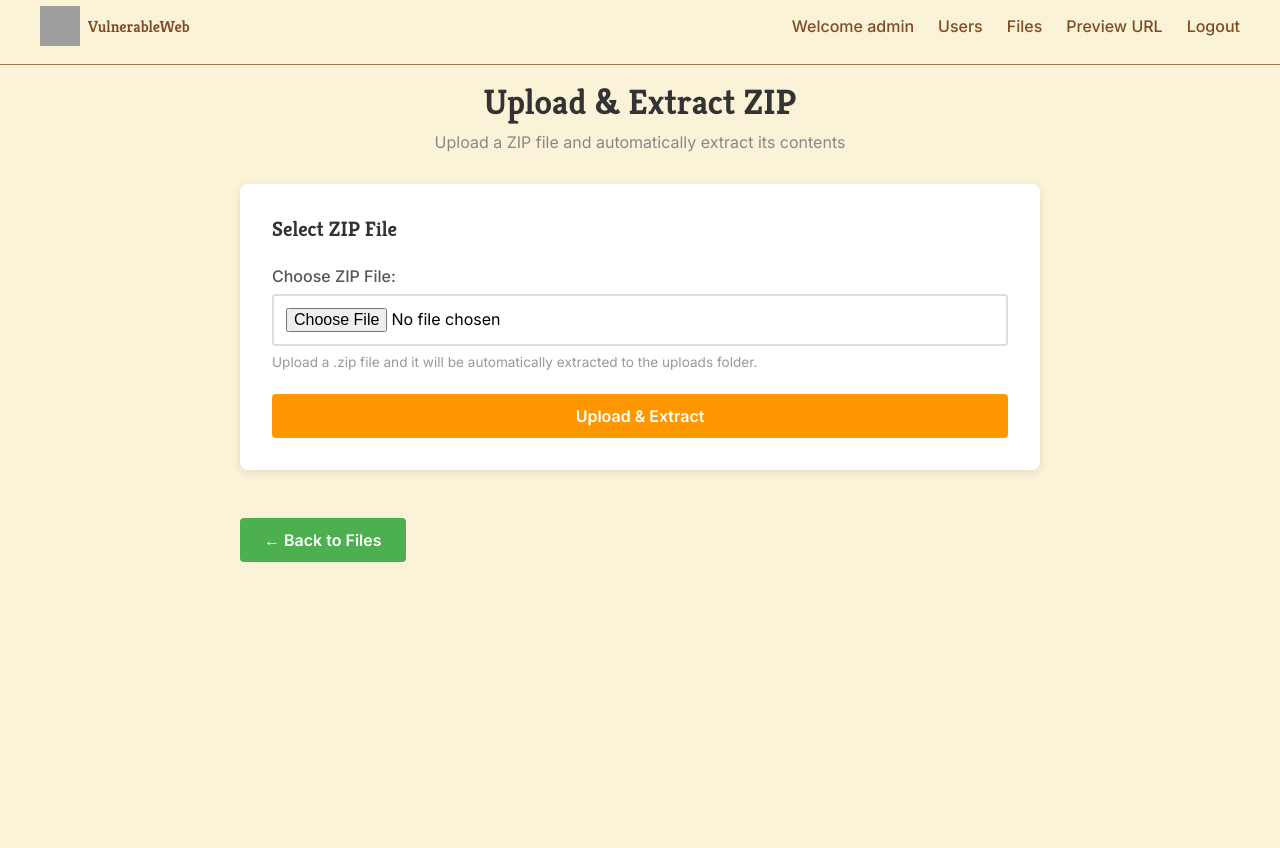
After one commit to phg02/VulnerableWeb, a Flask app: page /upload-zip in a window 1280 px wide. The commit adds this page. Run offline with Flask 2, Linux system fonts and the light colour scheme; a user stored in the database is signed in; grey boxes are pictures that could not be loaded.

Commit message:
add upload vuln zip

```diff
--- a/app/routes.py
+++ b/app/routes.py
@@ -1,13 +1,56 @@
-from flask import Blueprint, render_template, request, session, redirect, url_for, make_response, send_file, current_app
+from flask import Blueprint, render_template, request, session, redirect, url_for, make_response, send_file, current_app, flash
 from werkzeug.utils import secure_filename
 from app.database import get_db
 import os
 import requests
+import zipfile
+import errno
+import io
 
 main_bp = Blueprint('main', __name__)
 api_bp = Blueprint('api', __name__, url_prefix='/api')
 
 BASE_DIR = os.path.abspath(os.path.join(os.path.dirname(__file__), '..'))
+
+# Helper functions for zip upload
+def unzip(zip_file, extraction_path):
+	"""Unzip files from a zip file"""
+	try:
+		files = []
+		with zipfile.ZipFile(zip_file, "r") as z:
+			for fileinfo in z.infolist():
+				filename = fileinfo.filename
+				dat = z.open(filename, "r")
+				files.append(filename)
+				outfile = os.path.join(extraction_path, filename)
+				if not os.path.exists(os.path.dirname(outfile)):
+					try:
+						os.makedirs(os.path.dirname(outfile))
+					except OSError as exc:
+						if exc.errno != errno.EEXIST:
+							pass
+				if not outfile.endswith("/"):
+					with io.open(outfile, mode='wb') as f:
+						f.write(dat.read())
+				dat.close()
+		return files
+	except Exception as e:
+		raise Exception(f"Unzipping Error: {str(e)}")
+
+def html_escape(text):
+	"""Escape HTML characters"""
+	html_escape_table = {
+		"&": "&amp;",
+		'"': "&quot;",
+		"'": "&apos;",
+		">": "&gt;",
+		"<": "&lt;",
+	}
+	return "".join(html_escape_table.get(c, c) for c in text)
+
+def allowed_file(filename):
+	"""Check if file extension is allowed for zip"""
+	return '.' in filename and filename.rsplit('.', 1)[1].lower() in ['zip']
 
 
 @main_bp.route('/')
@@ -302,6 +345,37 @@ def get_uploaded_files():
 		return []
 	return os.listdir(upload_folder)
 
+@main_bp.route('/upload-zip', methods=['GET', 'POST'])
+def upload_zip():
+	if not session.get('user_id'):
+		return redirect(url_for('main.signin_page'))
+
+	if request.method == 'POST':
+		if 'file' not in request.files:
+			return render_template('upload_zip.html', error='No file part')
+
+		file_uploaded = request.files['file']
+
+		if file_uploaded.filename == '':
+			return render_template('upload_zip.html', error='No file selected')
+
+		if file_uploaded and allowed_file(file_uploaded.filename):
+			extraction_path = current_app.config['UPLOAD_FOLDER']
+			filename = secure_filename(file_uploaded.filename)
+			write_to_file = os.path.join(extraction_path, filename)
+			file_uploaded.save(write_to_file)
+
+			try:
+				extracted_files = unzip(write_to_file, extraction_path)
+				message = f'Zip file uploaded and extracted. {len(extracted_files)} files extracted.'
+				return render_template('upload_zip.html', success=message, extracted_files=extracted_files)
+			except Exception as e:
+				return render_template('upload_zip.html', error=str(e))
+		else:
+			return render_template('upload_zip.html', error='Only .zip files are allowed')
+
+	return render_template('upload_zip.html')
+
 @main_bp.route('/ssrf', methods=['GET', 'POST'])
 def follow_url():
 	if not session.get('user_id'):
@@ -326,6 +400,21 @@ def follow_url():
 
 	return render_template('ssrf.html', url=url, content=content, error=error)
 
+@main_bp.route('/delete-file/<filename>', methods=['POST'])
+def delete_file(filename):
+	if not session.get('user_id'):
+		return redirect(url_for('main.signin_page'))
+
+	try:
+		filepath = os.path.join(current_app.config['UPLOAD_FOLDER'], filename)
+		if os.path.exists(filepath) and os.path.isfile(filepath):
+			os.remove(filepath)
+			return redirect(url_for('main.upload_file'))
+		else:
+			return render_template('files.html', error='File not found', uploaded_files=get_uploaded_files())
+	except Exception as e:
+		return render_template('files.html', error=f'Error deleting file: {str(e)}', uploaded_files=get_uploaded_files())
+
 @main_bp.route('/uploads/<path:filename>')
 def serve_upload(filename):
 	return send_file(os.path.join(current_app.config['UPLOAD_FOLDER'], filename))
--- /dev/null
+++ b/app/templates/upload_zip.html
@@ -0,0 +1,247 @@
+<!DOCTYPE html>
+<html lang="en">
+<head>
+    <meta charset="UTF-8">
+    <meta name="viewport" content="width=device-width, initial-scale=1.0">
+    <title>Upload & Extract ZIP - VulnerableWeb</title>
+    <link rel="preconnect" href="https://fonts.googleapis.com">
+    <link rel="preconnect" href="https://fonts.gstatic.com" crossorigin>
+    <link href="https://fonts.googleapis.com/css2?family=Kreon:wght@300..700&display=swap" rel="stylesheet">
+    <link href="https://fonts.googleapis.com/css2?family=Inter:wght@100..900&family=Kreon:wght@300..700&display=swap" rel="stylesheet">
+    <link rel="icon" type="image/svg" href="{{ url_for('static', filename='image/logo.svg') }}">
+    <link rel="stylesheet" href="{{ url_for('static', filename='css/todos.css') }}">
+    <style>
+        .container {
+            max-width: 800px;
+            margin: 3rem auto;
+            padding: 2rem 1rem 0 1rem;
+        }
+
+        .header {
+            text-align: center;
+            margin-bottom: 2rem;
+        }
+
+        .header h1 {
+            color: #333;
+            font-size: 2.2rem;
+            margin: 0 0 0.5rem 0;
+            font-family: 'Kreon', serif;
+        }
+
+        .header .subtitle {
+            color: #888;
+            font-size: 1rem;
+            margin: 0;
+            font-family: 'Inter', sans-serif;
+        }
+
+        .upload-section {
+            background-color: white;
+            border-radius: 8px;
+            padding: 2rem;
+            box-shadow: 0 2px 8px rgba(0, 0, 0, 0.1);
+            margin-bottom: 2rem;
+        }
+
+        .upload-section h3 {
+            color: #333;
+            margin-top: 0;
+            margin-bottom: 1.5rem;
+            font-size: 1.3rem;
+            font-family: 'Kreon', serif;
+        }
+
+        .form-group {
+            margin-bottom: 1.5rem;
+        }
+
+        label {
+            display: block;
+            margin-bottom: 0.5rem;
+            color: #555;
+            font-weight: 500;
+            font-family: 'Inter', sans-serif;
+        }
+
+        input[type="file"] {
+            width: 100%;
+            padding: 0.75rem;
+            border: 2px solid #ddd;
+            border-radius: 4px;
+            font-size: 1rem;
+            font-family: 'Inter', sans-serif;
+            transition: border-color 0.3s;
+            box-sizing: border-box;
+        }
+
+        input[type="file"]:focus {
+            outline: none;
+            border-color: #FF9800;
+        }
+
+        .file-info {
+            font-size: 0.85rem;
+            color: #999;
+            margin-top: 0.5rem;
+            font-family: 'Inter', sans-serif;
+        }
+
+        .submit-btn {
+            padding: 0.75rem 1.5rem;
+            background-color: #FF9800;
+            color: white;
+            border: none;
+            border-radius: 4px;
+            cursor: pointer;
+            font-weight: 600;
+            font-family: 'Inter', sans-serif;
+            font-size: 1rem;
+            transition: background-color 0.3s;
+            width: 100%;
+        }
+
+        .submit-btn:hover {
+            background-color: #F57C00;
+        }
+
+        .alert {
+            padding: 1rem;
+            border-radius: 4px;
+            margin-bottom: 1rem;
+            border-left: 4px solid;
+            font-family: 'Inter', sans-serif;
+        }
+
+        .alert.error {
+            background-color: #ffebee;
+            color: #c62828;
+            border-color: #c62828;
+        }
+
+        .alert.success {
+            background-color: #e8f5e9;
+            color: #2e7d32;
+            border-color: #2e7d32;
+        }
+
+        .extracted-files {
+            background-color: white;
+            border-radius: 8px;
+            padding: 2rem;
+            box-shadow: 0 2px 8px rgba(0, 0, 0, 0.1);
+            margin-bottom: 2rem;
+        }
+
+        .extracted-files h3 {
+            color: #333;
+            margin-top: 0;
+            margin-bottom: 1rem;
+            font-size: 1.3rem;
+            font-family: 'Kreon', serif;
+        }
+
+        .file-list {
+            list-style: none;
+            padding: 0;
+            margin: 0;
+        }
+
+        .file-list li {
+            padding: 0.75rem 0;
+            border-bottom: 1px solid #eee;
+            color: #555;
+            font-size: 0.95rem;
+            font-family: 'Inter', sans-serif;
+        }
+
+        .file-list li:last-child {
+            border-bottom: none;
+        }
+
+        .back-link {
+            display: inline-block;
+            padding: 0.75rem 1.5rem;
+            background-color: #4CAF50;
+            color: white;
+            text-decoration: none;
+            border-radius: 4px;
+            font-weight: 600;
+            font-family: 'Inter', sans-serif;
+            transition: background-color 0.3s;
+            margin-top: 1rem;
+        }
+
+        .back-link:hover {
+            background-color: #45a049;
+        }
+    </style>
+</head>
+<body>
+    <nav aria-label="Main navigation">
+        <div class="nav-container">
+            <a class="brand" href="/" aria-label="VulnerableWeb Home">
+                <img src="{{ url_for('static', filename='image/logo.svg') }}" height="40" width="40" alt="VulnerableWeb Logo">
+                <h4>VulnerableWeb</h4>
+            </a>
+            <div class="nav-links">
+                <span class="welcome">Welcome {{ session.get('username') }}</span>
+                {% if session.get('role') != 'admin' %}
+                    <a class="link" href="/todos">Todos</a>
+                    <a class="link" href="/notes">Notes</a>
+                {% else %}
+                    <a class="link" href="/admin/users">Users</a>
+                {% endif %}
+                <a class="link" href="/upload">Files</a>
+                <a class="link" href="/ssrf">Preview URL</a>
+                <a class="link" href="/logout">Logout</a>
+            </div>
+        </div>
+    </nav>
+
+    <div class="container">
+        <div class="header">
+            <h1>Upload & Extract ZIP</h1>
+            <p class="subtitle">Upload a ZIP file and automatically extract its contents</p>
+        </div>
+
+        {% if error %}
+            <div class="alert error">
+                {{ error }}
+            </div>
+        {% endif %}
+
+        {% if success %}
+            <div class="alert success">
+                {{ success }}
+            </div>
+        {% endif %}
+
+        <div class="upload-section">
+            <h3>Select ZIP File</h3>
+            <form method="POST" enctype="multipart/form-data">
+                <div class="form-group">
+                    <label for="file">Choose ZIP File:</label>
+                    <input type="file" id="file" name="file" accept=".zip" required>
+                    <p class="file-info">Upload a .zip file and it will be automatically extracted to the uploads folder.</p>
+                </div>
+
+                <button type="submit" class="submit-btn">Upload & Extract</button>
+            </form>
+        </div>
+
+        {% if extracted_files %}
+            <div class="extracted-files">
+                <h3>Extracted Files ({{ extracted_files|length }})</h3>
+                <ul class="file-list">
+                    {% for file in extracted_files %}
+                        <li>{{ file }}</li>
+                    {% endfor %}
+                </ul>
+            </div>
+        {% endif %}
+
+        <a href="{{ url_for('main.upload_file') }}" class="back-link">← Back to Files</a>
+    </div>
+</body>
+</html>
```
Also changed, not shown: app/templates/files.html (+25 -1 lines).
